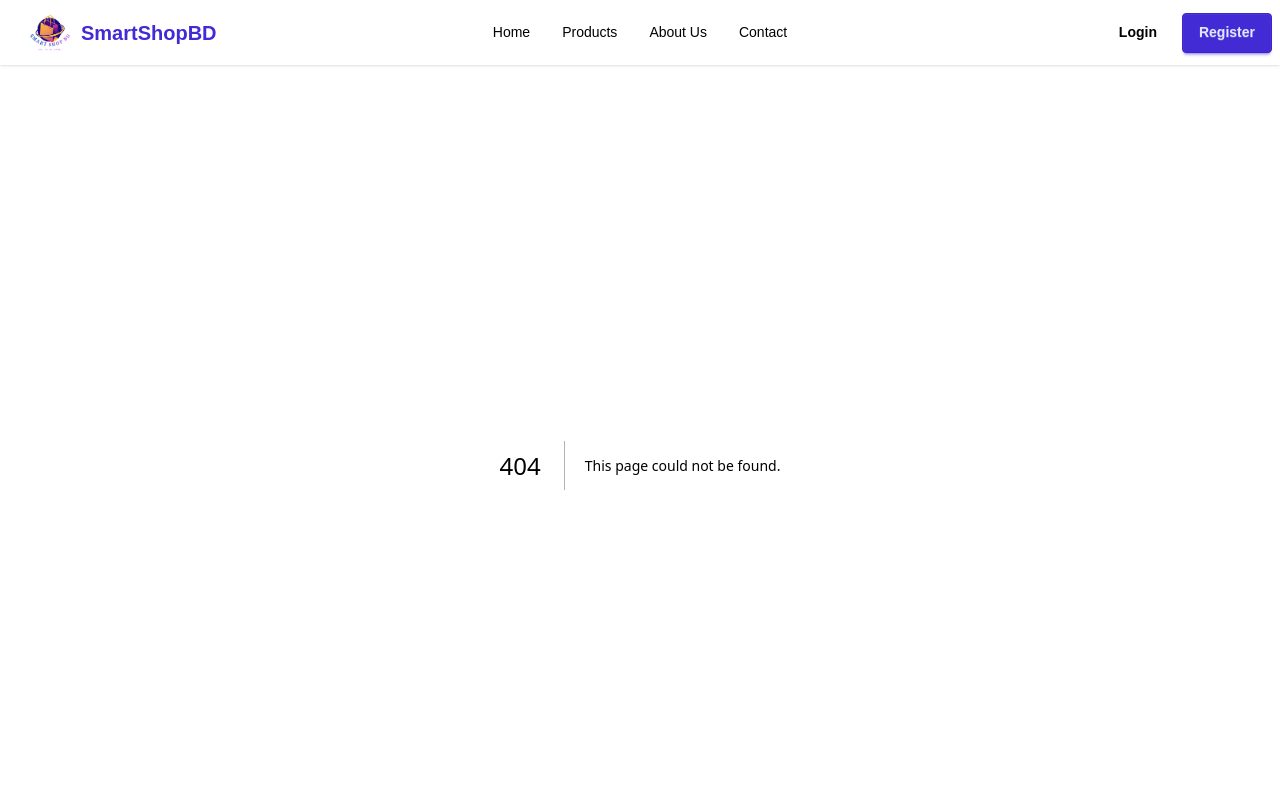
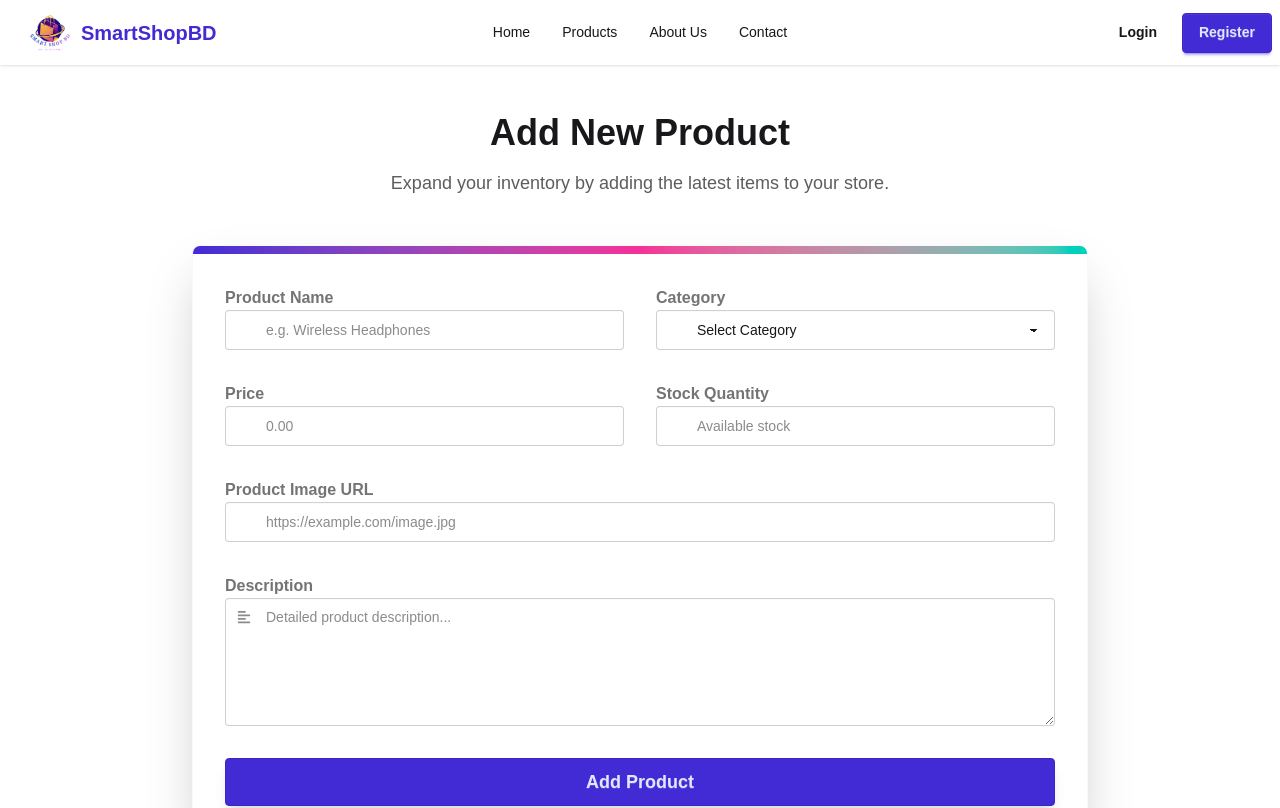
Before and after one commit to rashel-dev/smart-shop-BD-client, a Next.js app: page /add-product in a window 1280 px wide. Before the commit this address had no page. Shown: the top 808 px of the page. Built offline with nearby package versions, Linux system fonts and the light colour scheme.

Commit message:
feat: Add loader component, and add product page with form.

```diff
--- /dev/null
+++ b/src/Components/shared/Loader.jsx
@@ -0,0 +1,13 @@
+import React from 'react';
+
+const Loader = () => {
+    return (
+        <div>
+            <div className="flex justify-center items-center h-screen">
+                <div className="animate-spin rounded-full h-32 w-32 border-t-2 border-b-2 border-primary"></div>
+            </div>
+        </div>
+    );
+};
+
+export default Loader;
--- /dev/null
+++ b/src/app/add-product/page.jsx
@@ -0,0 +1,127 @@
+"use client";
+import React from "react";
+import { FaBoxOpen, FaTag, FaImage, FaAlignLeft, FaDollarSign, FaLayerGroup } from "react-icons/fa";
+
+const AddProductPage = () => {
+    const handleSubmit = (e) => {
+        e.preventDefault();
+        // Handle form submission logic here
+        console.log("Form submitted");
+    };
+
+    return (
+        <div className="min-h-screen bg-base-100 py-12 px-4 sm:px-6 lg:px-8">
+            <div className="max-w-4xl mx-auto">
+                <div className="text-center mb-12">
+                    <h1 className="text-4xl font-bold text-base-content mb-4">Add New Product</h1>
+                    <p className="text-lg text-base-content/70">Expand your inventory by adding the latest items to your store.</p>
+                </div>
+
+                <div className="card bg-base-100 shadow-2xl border border-base-200 overflow-hidden">
+                    {/* Decorative header */}
+                    <div className="h-2 bg-linear-to-r from-primary via-secondary to-accent"></div>
+
+                    <div className="card-body p-8">
+                        <form onSubmit={handleSubmit} className="space-y-8">
+                            {/* Product Basic Info */}
+                            <div className="grid grid-cols-1 md:grid-cols-2 gap-8">
+                                <div className="form-control w-full">
+                                    <label className="label">
+                                        <span className="label-text font-semibold text-base">Product Name</span>
+                                    </label>
+                                    <div className="relative">
+                                        <div className="absolute inset-y-0 left-0 pl-3 flex items-center pointer-events-none text-base-content/50">
+                                            <FaBoxOpen />
+                                        </div>
+                                        <input type="text" placeholder="e.g. Wireless Headphones" className="input input-bordered w-full pl-10 focus:input-primary transition-all" />
+                                    </div>
+                                </div>
+
+                                <div className="form-control w-full">
+                                    <label className="label">
+                                        <span className="label-text font-semibold text-base">Category</span>
+                                    </label>
+                                    <div className="relative">
+                                        <div className="absolute inset-y-0 left-0 pl-3 flex items-center pointer-events-none text-base-content/50">
+                                            <FaLayerGroup />
+                                        </div>
+                                        <select className="select select-bordered w-full pl-10 focus:select-primary transition-all">
+                                            <option disabled selected>
+                                                Select Category
+                                            </option>
+                                            <option>Electronics</option>
+                                            <option>Fashion</option>
+                                            <option>Home & Living</option>
+                                            <option>Sports</option>
+                                            <option>Books</option>
+                                        </select>
+                                    </div>
+                                </div>
+                            </div>
+
+                            {/* Price and Stock */}
+                            <div className="grid grid-cols-1 md:grid-cols-2 gap-8">
+                                <div className="form-control w-full">
+                                    <label className="label">
+                                        <span className="label-text font-semibold text-base">Price</span>
+                                    </label>
+                                    <div className="relative">
+                                        <div className="absolute inset-y-0 left-0 pl-3 flex items-center pointer-events-none text-base-content/50">
+                                            <FaDollarSign />
+                                        </div>
+                                        <input type="number" placeholder="0.00" className="input input-bordered w-full pl-10 focus:input-primary transition-all" />
+                                    </div>
+                                </div>
+
+                                <div className="form-control w-full">
+                                    <label className="label">
+                                        <span className="label-text font-semibold text-base">Stock Quantity</span>
+                                    </label>
+                                    <div className="relative">
+                                        <div className="absolute inset-y-0 left-0 pl-3 flex items-center pointer-events-none text-base-content/50">
+                                            <FaTag />
+                                        </div>
+                                        <input type="number" placeholder="Available stock" className="input input-bordered w-full pl-10 focus:input-primary transition-all" />
+                                    </div>
+                                </div>
+                            </div>
+
+                            {/* Image URL */}
+                            <div className="form-control w-full">
+                                <label className="label">
+                                    <span className="label-text font-semibold text-base">Product Image URL</span>
+                                </label>
+                                <div className="relative">
+                                    <div className="absolute inset-y-0 left-0 pl-3 flex items-center pointer-events-none text-base-content/50">
+                                        <FaImage />
+                                    </div>
+                                    <input type="url" placeholder="https://example.com/image.jpg" className="input input-bordered w-full pl-10 focus:input-primary transition-all" />
+                                </div>
+                            </div>
+
+                            {/* Description */}
+                            <div className="form-control w-full">
+                                <label className="label">
+                                    <span className="label-text font-semibold text-base">Description</span>
+                                </label>
+                                <div className="relative">
+                                    <div className="absolute top-3 left-3 pointer-events-none text-base-content/50">
+                                        <FaAlignLeft />
+                                    </div>
+                                    <textarea className="textarea textarea-bordered h-32 w-full pl-10 focus:textarea-primary transition-all" placeholder="Detailed product description..."></textarea>
+                                </div>
+                            </div>
+
+                            {/* Submit Button */}
+                            <div className="form-control mt-6">
+                                <button className="btn btn-primary btn-lg w-full shadow-lg hover:scale-[1.01] transition-transform">Add Product</button>
+                            </div>
+                        </form>
+                    </div>
+                </div>
+            </div>
+        </div>
+    );
+};
+
+export default AddProductPage;
```
Also changed, not shown: src/app/page.jsx (line endings or trailing spaces).
